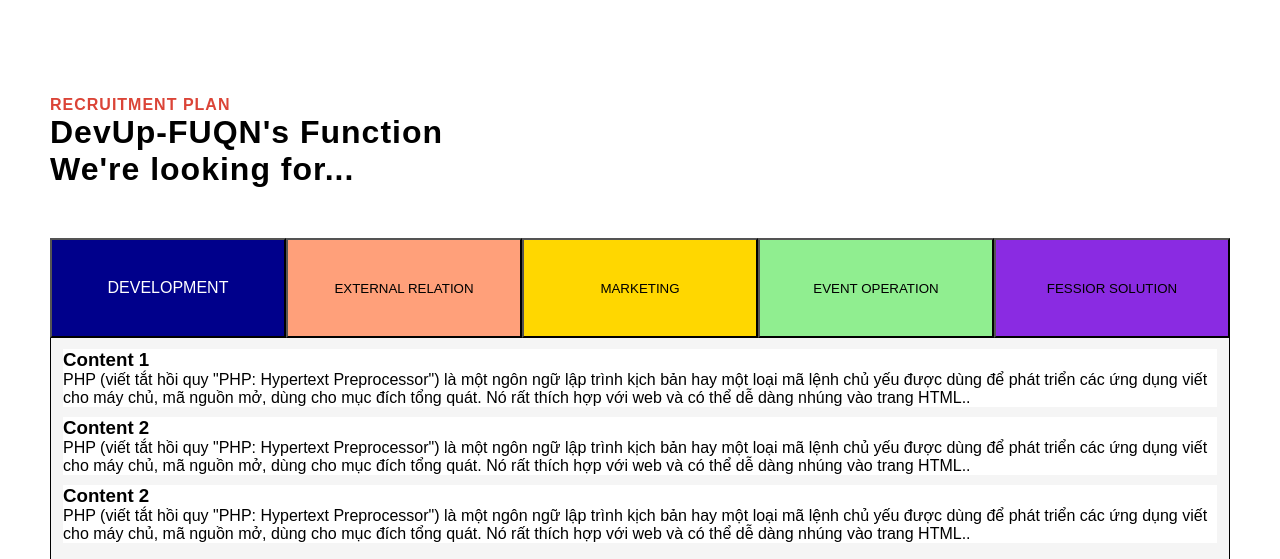
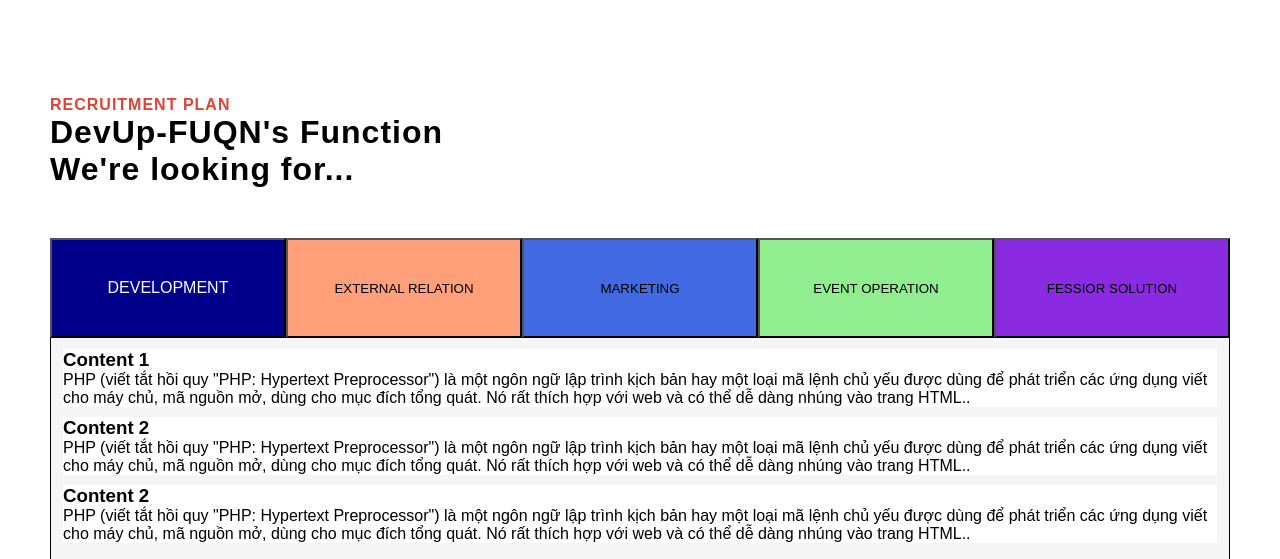
Before and after one commit to devupclub123/DevupWebsite, a PHP site: page / in a window 1280 px wide. Shown: the part 1732-2291 px from the top of the page. Run offline with PHP 8.4, Linux system fonts and the light colour scheme.

Commit message:
23-12-2022

```diff
--- a/style.css
+++ b/style.css
@@ -297,7 +297,7 @@
     width: 20%;
 }
 #function #function-tab3{
-    background-color: gold;
+    background-color: royalblue;
     color: black;
     text-transform: uppercase;
     width: 20%;
```
